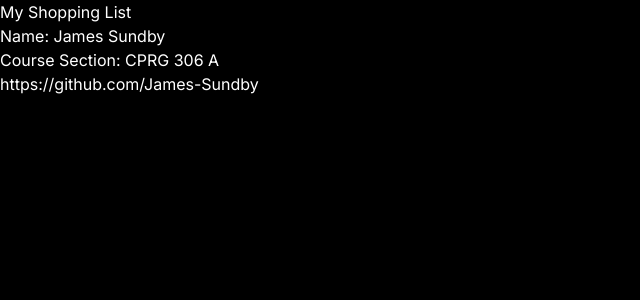
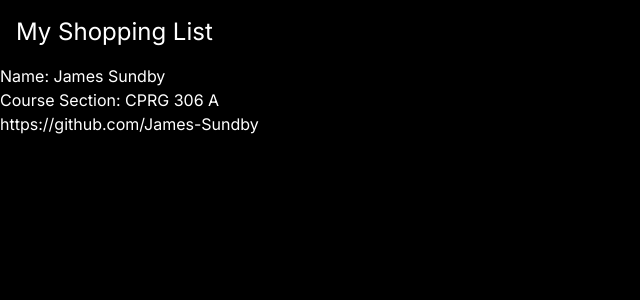
Before and after one commit to James-Sundby/cprg306-assignments, a Next.js app: page /week2 in a window 1280 px wide. Shown: the top 300 px of the page, without its empty margins (0-640 px from the left). Built offline with nearby package versions, Linux system fonts and the light colour scheme.

Commit message:
Adds demo css to page
Adds the demo css to the week 2 page

```diff
--- a/app/week2/page.js
+++ b/app/week2/page.js
@@ -3,7 +3,7 @@ import StudentInfo from "../student-info";
 export default function Home() {
     return (
       <>
-        <h1>My Shopping List</h1>
+        <h1 className="text-2xl m-4">My Shopping List</h1>
         <StudentInfo />
       </>
     )
```
